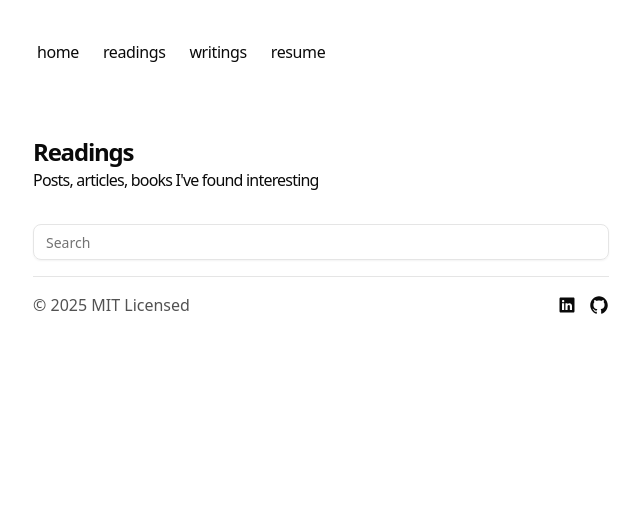
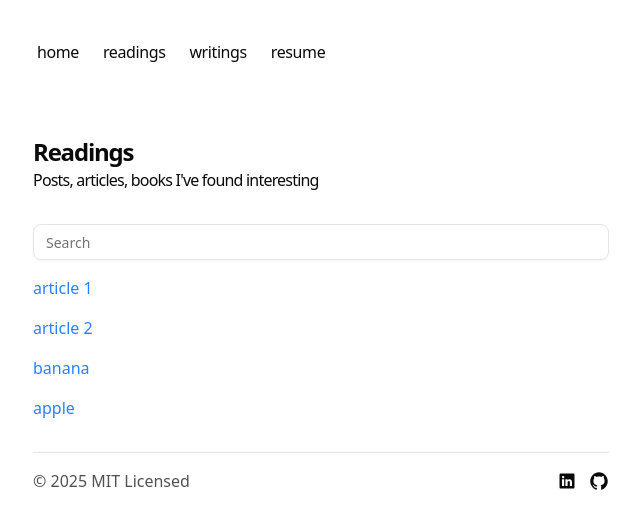
Before and after one commit to ericwang1409/ericwangs.win, a Next.js app: page /readings in a window 1280 px wide. Shown: the top 528 px of the page, without its empty margins (319-959 px from the left). Built offline with nearby package versions, Linux system fonts and the light colour scheme.

Commit message:
searching

```diff
--- a/app/readings/page.tsx
+++ b/app/readings/page.tsx
@@ -1,10 +1,23 @@
+"use client";
+
 import Fuse from "fuse.js";
 import { Input } from "@/components/ui/input";
 import { useState } from "react";
 import { useEffect } from "react";
 
+const originalLinks = ["article 1", "article 2", "banana", "apple"];
+
 export default function Page() {
   const [searchTerm, setSearchTerm] = useState("");
+  const [links, setLinks] = useState([""]);
+
+  useEffect(() => {
+    const options = {
+      includeScore: false,
+    };
+    const fuse = new Fuse(originalLinks, options);
+    setLinks(fuse.search(searchTerm).map((result) => result.item));
+  }, [searchTerm]);
 
   return (
     <section>
@@ -14,7 +27,28 @@ export default function Page() {
           Posts, articles, books I&apos;ve found interesting
         </h2>
       </div>
-      <Input placeholder="Search" value={searchTerm} />
+      <Input
+        placeholder="Search"
+        value={searchTerm}
+        onChange={(e) => setSearchTerm(e.target.value)}
+      />
+      <div>
+        {(links && links.length > 0) || searchTerm.length > 0
+          ? links.map((link, index) => (
+              <div key={index} className="my-4">
+                <a href={link} className="text-blue-500">
+                  {link}
+                </a>
+              </div>
+            ))
+          : originalLinks.map((link, index) => (
+              <div key={index} className="my-4">
+                <a href={link} className="text-blue-500">
+                  {link}
+                </a>
+              </div>
+            ))}
+      </div>
     </section>
   );
 }
```
